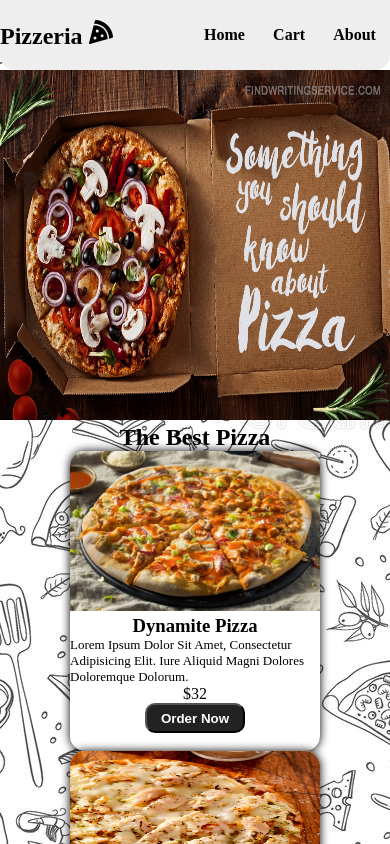
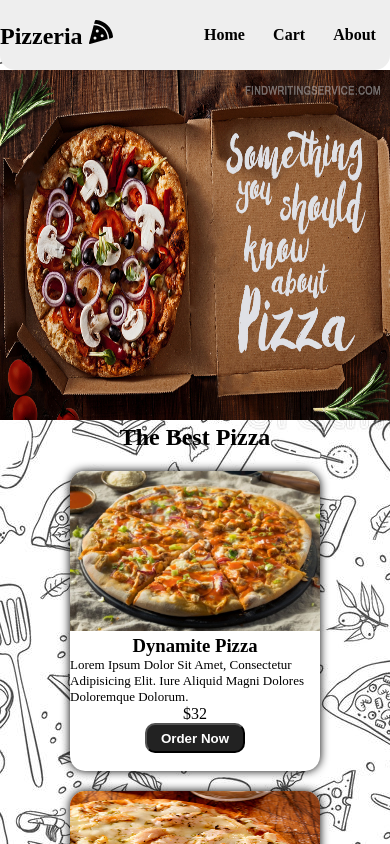
Before and after one commit to Ali7U/React-Pizza-Cart, a React (Create React App) app: page / in a window 390 px wide. Shown: the top 844 px of the page. Built offline with nearby package versions, Linux system fonts and the light colour scheme.

Commit message:
update app

```diff
--- a/src/index.css
+++ b/src/index.css
@@ -140,3 +140,10 @@ main .products .proPizza button:hover,
   display: flex;
   align-items: flex-end;
 }
+
+
+@media screen and (max-width: 450px) {
+  main .products .proPizza {
+    margin-top: 20px;
+  }
+}
```
